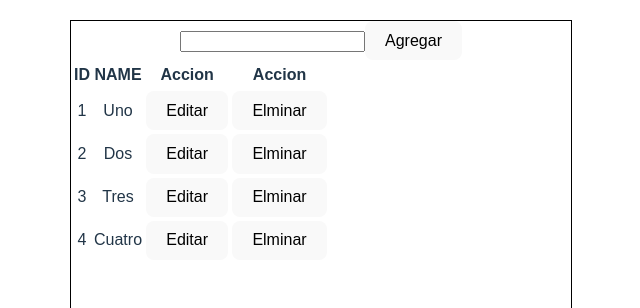
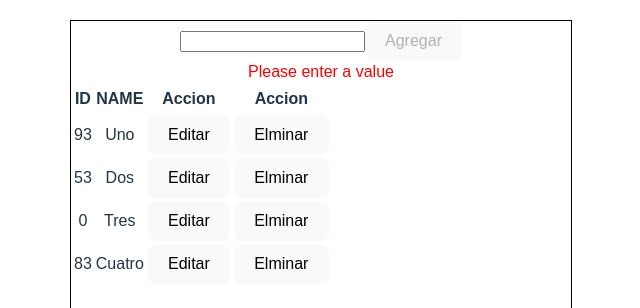
Before and after one commit to GodofredoNahBurgos/curso-react, a React (Vite) app: page / in a window 1280 px wide. Shown: the top 308 px of the page, without its empty margins (319-959 px from the left). Built offline with nearby package versions, Linux system fonts and the light colour scheme.

Commit message:
Fix spaguetty code

```diff
--- a/src/App.jsx
+++ b/src/App.jsx
@@ -1,63 +1,75 @@
 import { useEffect, useState } from "react";
 import "./App.css";
 
+let listArray = [
+  { id: Math.floor(Math.random() * 100), name: "Uno" },
+  { id: Math.floor(Math.random() * 100), name: "Dos" },
+  { id: Math.floor(Math.random() * 100), name: "Tres" },
+  { id: Math.floor(Math.random() * 100), name: "Cuatro" },
+];
+
 function App() {
+  const [list, setList] = useState(listArray);
+  const [inputValue, setInputValue] = useState({ name: "", value: "" });
+  const [error, setError] = useState("");
 
-  let array = [
-    { id: 1, name: "Uno" },
-    { id: 2, name: "Dos" },
-    { id: 3, name: "Tres" },
-    { id: 4, name: "Cuatro" },
-  ];
-
-  //Eliminar
-  const [del, setDel] = useState(array);
+  const handleOnchange = (event) => {
+    const { name, value } = event.target;
+    setInputValue((prev) => ({
+      ...prev,
+      name,
+      value
+    }));
+  };
 
   const handleDelete = (id) => {
-    setDel(() => {
-      console.log("Delete", id);
-      array = array.filter((element) => {
-        return element.id !== id;
-      });
-      console.log(array);
-    });
+    setList((prev) => ([
+      ...prev.filter((item) => item.id !== id)
+    ]));
   };
 
-  //Insertar
-  const [inset, setInset] = useState(array);
-
   const handleInsert = () => {
-
-    array = array;
-    setInset(() => {
-      array.push({
-        id: array.length,
-        name: document.getElementById("elemento").value,
-      });
-      console.log(array);
-    });
+    setList((prev) => ([
+      {
+        id: Math.floor(Math.random() * 100),
+        name: inputValue.value,
+      },
+      ...prev
+    ]));
   };
 
-  //Editar
-  const [edit, setEdit] = useState(array);
+  const handleEdit = (id) => {
+    setList((prev) => ([
+      ...prev.map((item) => {
+        if (item.id === id) {
+          return {
+            ...item,
+            name: inputValue.value
+          }
+        }
+        return item;
+      })
+    ]));
+  };
 
-  const handleEdit = (id) => {
-    setEdit(() => {
-      array = array.map((item) =>
-        item.id === id
-          ? { ...item, name: document.getElementById("elemento").value }
-          : item
-      );
-      console.log(array);
-    });
-  };
+  useEffect(() => {
+    if (inputValue.value === "") {
+      setError("Please enter a value");
+      console.log('ERR');
+    } else {
+      setError("");
+    }
+  }, [inputValue.value]);
 
   return (
     <div className="App">
       <div className="div-prueba">
-        <input type="text" id="elemento" />
-        <button onClick={() => handleInsert()}>Agregar</button>
-
+        <input type="text" name="name" onChange={handleOnchange} value={inputValue.value} />
+        <button onClick={() => handleInsert()} disabled={error !== ""} >Agregar</button>
+        {error !== "" && <>
+          <br />
+          <span style={{ color: "red" }} >{error}</span>
+        </>}
         <table>
           <thead>
             <tr>
@@ -69,7 +81,7 @@ function App() {
           </thead>
 
           <tbody>
-            {array.map((item, index) => (
+            {list.map((item, index) => (
               <tr key={index}>
                 <td>{item.id}</td>
                 <td>{item.name}</td>
```
